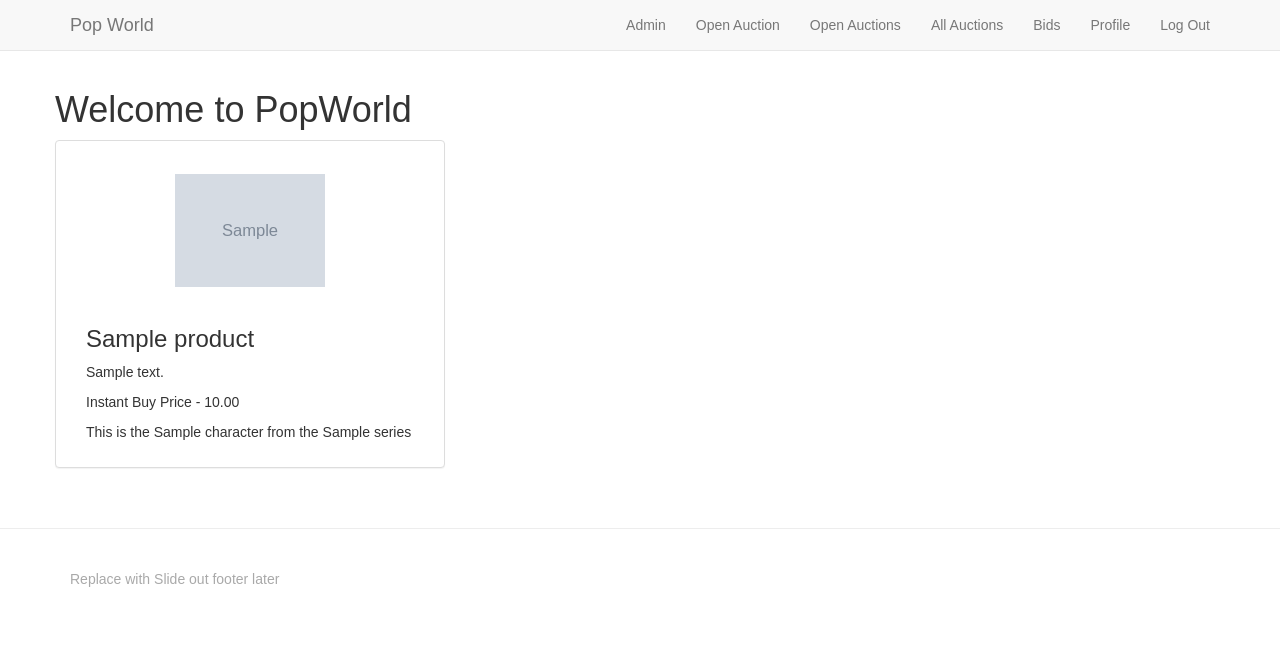
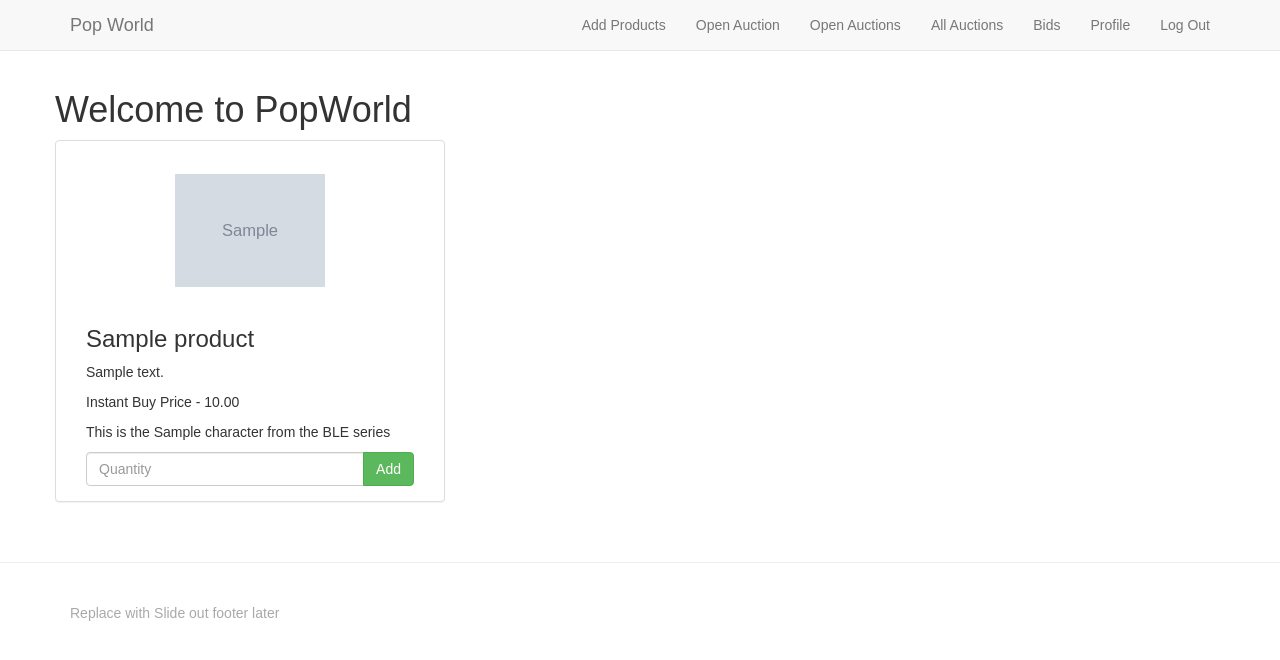
Before and after one commit to jjackson19862017/popworld3, a Django app: page /products/ in a window 1280 px wide. Shown: the top 660 px of the page. Run offline with Django 3.2, Linux system fonts and the light colour scheme; a user stored in the database is signed in; tables that the repository leaves empty hold one stand-in row (values such as "Sample post"); grey boxes marked "Sample" are stand-in pictures; some libraries are stand-ins or nearby versions.

Commit message:
Updated Product.models and html

```diff
--- a/popworld/urls.py
+++ b/popworld/urls.py
@@ -17,10 +17,7 @@
 from django.contrib import admin
 from accounts import urls as urls_accounts
 from products import urls as urls_products
-
-
 from home import urls as urls_home
-
 from products.views import all_products, addproducts
 from django.views import static
 from .settings import MEDIA_ROOT
--- a/products/models.py
+++ b/products/models.py
@@ -2,6 +2,17 @@
 
 # Create your models here.
 class Product(models.Model):
+    BLEACH = 'BLE'
+    DRAGONBALLZ = 'DBZ'
+    SWORDARTONLINE = 'SAO'
+
+    SERIES_CHOICES = (
+        (BLEACH, 'Bleach'),
+        (DRAGONBALLZ, 'Dragonballz'),
+        (SWORDARTONLINE, 'Sword Art Online'),
+        )
+
+
     name = models.CharField(max_length=254, default= '')
     description = models.TextField()
     original_item_cost = models.DecimalField(max_digits=6, decimal_places=2, default=0)
@@ -13,7 +24,7 @@
                              blank=True)
     height_field = models.IntegerField(default=0)
     width_field = models.IntegerField(default=0)
-    series = models.CharField(max_length=200, default= '')
+    series = models.CharField(max_length=3, choices=SERIES_CHOICES, default= '')
     character = models.CharField(max_length=200, default= '')
     current_auction_price = models.DecimalField(max_digits=4, decimal_places=2, default=0)
 
--- a/products/templates/products.html
+++ b/products/templates/products.html
@@ -10,6 +10,17 @@
             <p class="product-description">{{ product.description }}</p>
             <p>Instant Buy Price - {{product.instant_buy_price}}</p>
             <p>This is the {{product.character}} character from the {{product.series}} series</p>
+
+            <form action="{% url 'add_to_cart' product.id %}" method="post">
+                {% csrf_token %}
+                <div class="input-group">
+                    <input type="number" name="quantity" min="1" max="999" class="form-control" placeholder="Quantity">
+                    <div class="input-group-btn">
+                        <button class="btn btn-success" type="submit">Add</button>
+                    </div>
+                </div>
+            </form>
+
         </div>
     </div>
     {% endfor %}
--- a/templates/base.html
+++ b/templates/base.html
@@ -33,7 +33,7 @@
             </div>
             <ul class="nav navbar-nav navbar-right">
                 {% if user.is_superuser %}
-                <li><a href="{% url 'addproducts' %}"><i class="fa fa-user"></i> Admin</a></li>
+                <li><a href="{% url 'addproducts' %}"><i class="fa fa-user"></i> Add Products</a></li>
                 <li><a href="/"><i class="fa fa-user"></i> Open Auction</a></li>
                 {% endif %}{% if user.is_authenticated %}
                 <li><a href="/"><i class="fa fa-user"></i> Open Auctions</a></li>
```
Also changed, not shown: media/images/gohan.jpg (added), products/migrations/0002_auto_20200317_1430.py (added), readme.md.
